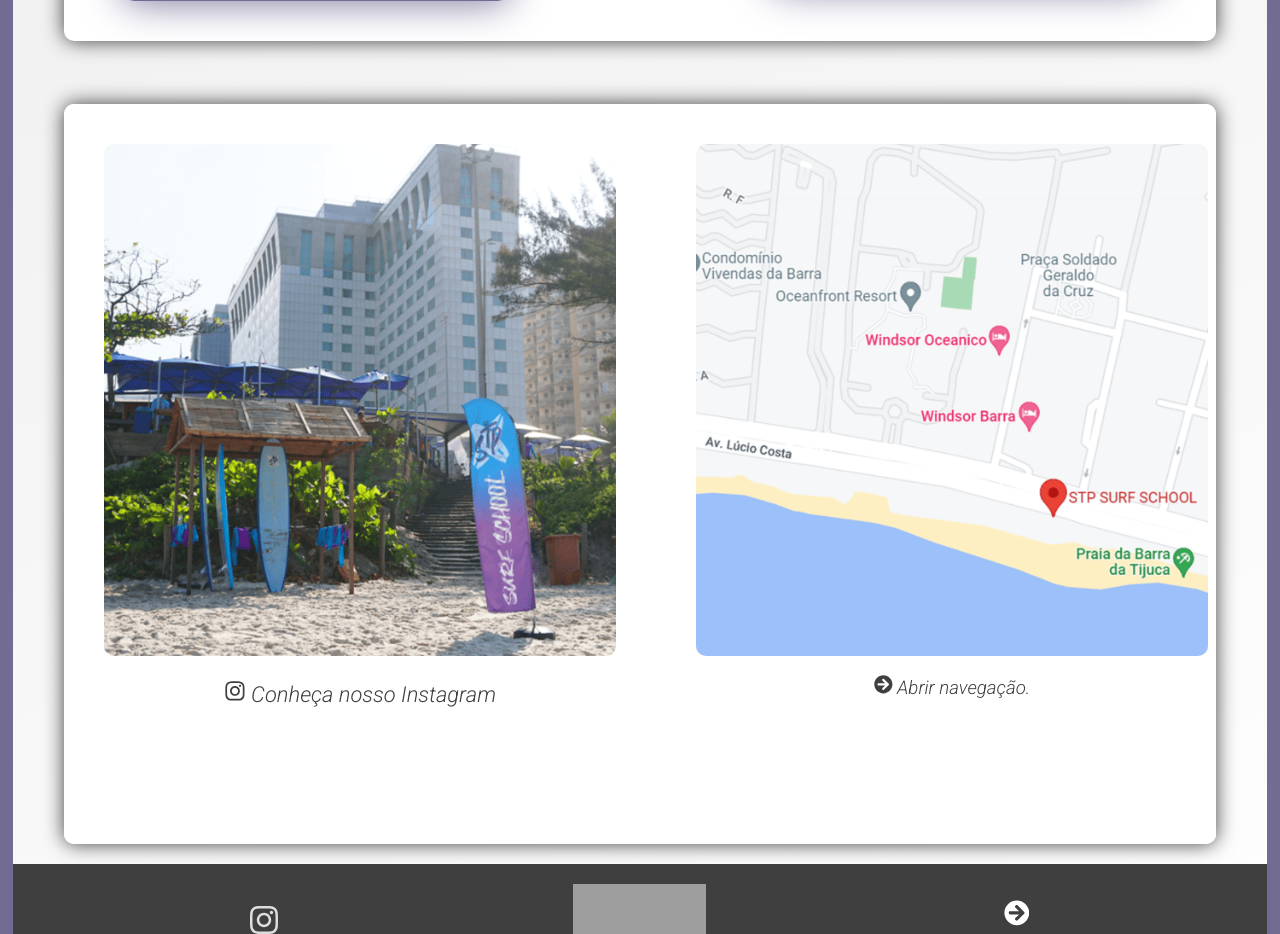
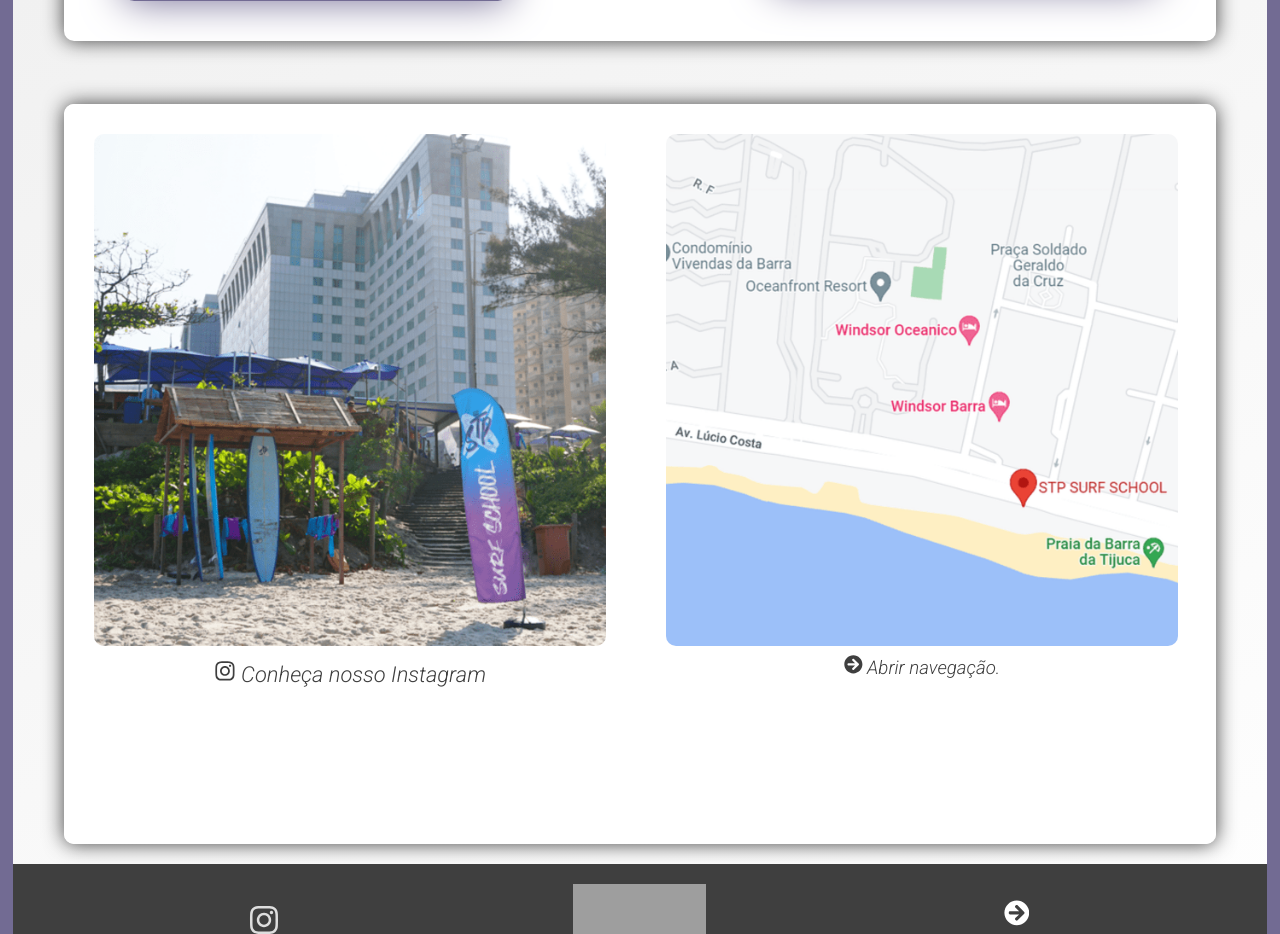
Before and after one commit to devautomafeb/stp-surf-beta, a React (Vite) app: page /surf in a window 1280 px wide. Shown: the part 5980-6914 px from the top of the page. Built offline with nearby package versions, Linux system fonts and the light colour scheme; grey boxes are pictures that could not be loaded.

Commit message:
Update styles.ts
Img

```diff
--- a/src/components/MapView/styles.ts
+++ b/src/components/MapView/styles.ts
@@ -41,13 +41,12 @@
     height: auto;
     max-width:40vw;
     border-radius: 10px;
-    margin: 10px;
+
 
     @media(max-width:768px){
         height: auto;
         border-radius: 10px;
-        margin: 10px;
-        max-width:80vw;
+        max-width:75vw;
     }`
 
 export const FontAsH3 = styled.h3`
```
